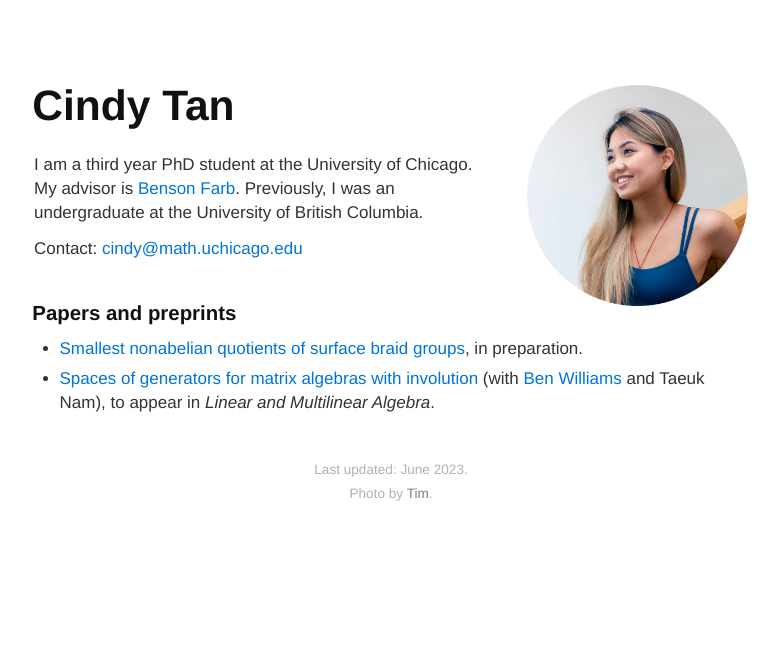
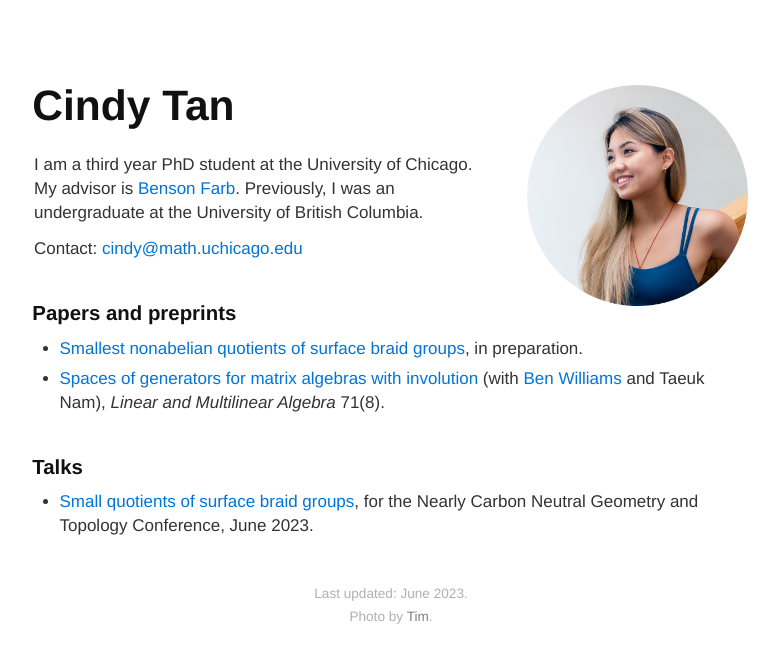
Before and after one commit to csxtan/csxtan.github.io, a Jekyll site: the page built from index.md, in a window 1280 px wide. Shown: the top 663 px of the page, without its empty margins (249-1028 px from the left). Built offline with Jekyll 4.4.1, drawn with Linux system fonts in a browser that asks for light colours.

Commit message:
ncngt stuff, updated journal of spaces of generators paper

```diff
--- a/index.md
+++ b/index.md
@@ -13,4 +13,7 @@ Contact:
 
 ## Papers and preprints
 * [Smallest nonabelian quotients of surface braid groups](https://arxiv.org/abs/2301.01872), in preparation.
-* [Spaces of generators for matrix algebras with involution](https://arxiv.org/abs/1912.03027) (with [Ben Williams](https://personal.math.ubc.ca/~tbjw/) and Taeuk Nam), to appear in _Linear and Multilinear Algebra_.
+* [Spaces of generators for matrix algebras with involution](https://arxiv.org/abs/1912.03027) (with [Ben Williams](https://personal.math.ubc.ca/~tbjw/) and Taeuk Nam), _Linear and Multilinear Algebra_ 71(8).
+
+## Talks
+* [Small quotients of surface braid groups](2023-ncngt.pdf), for the Nearly Carbon Neutral Geometry and Topology Conference, June 2023.
```
